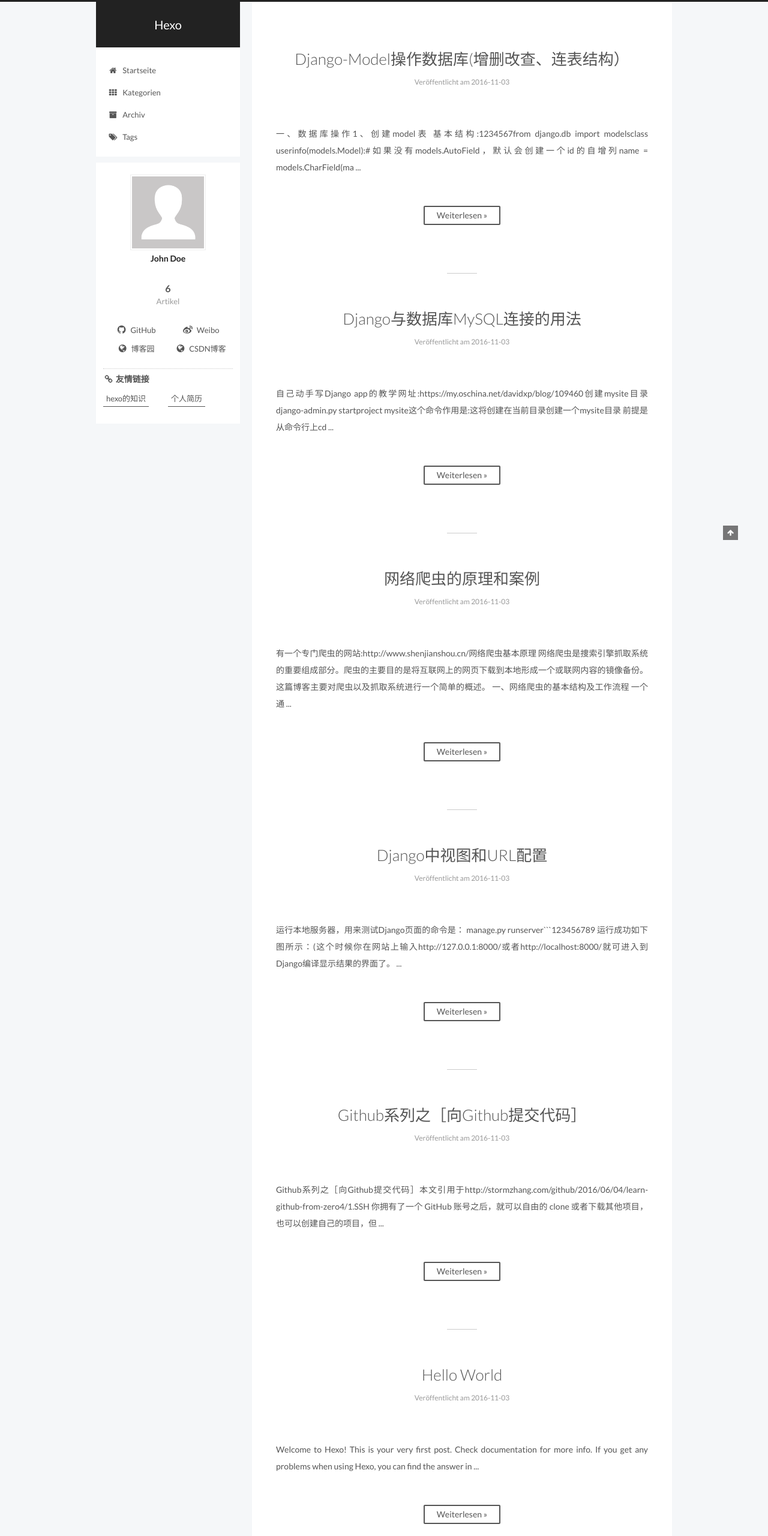
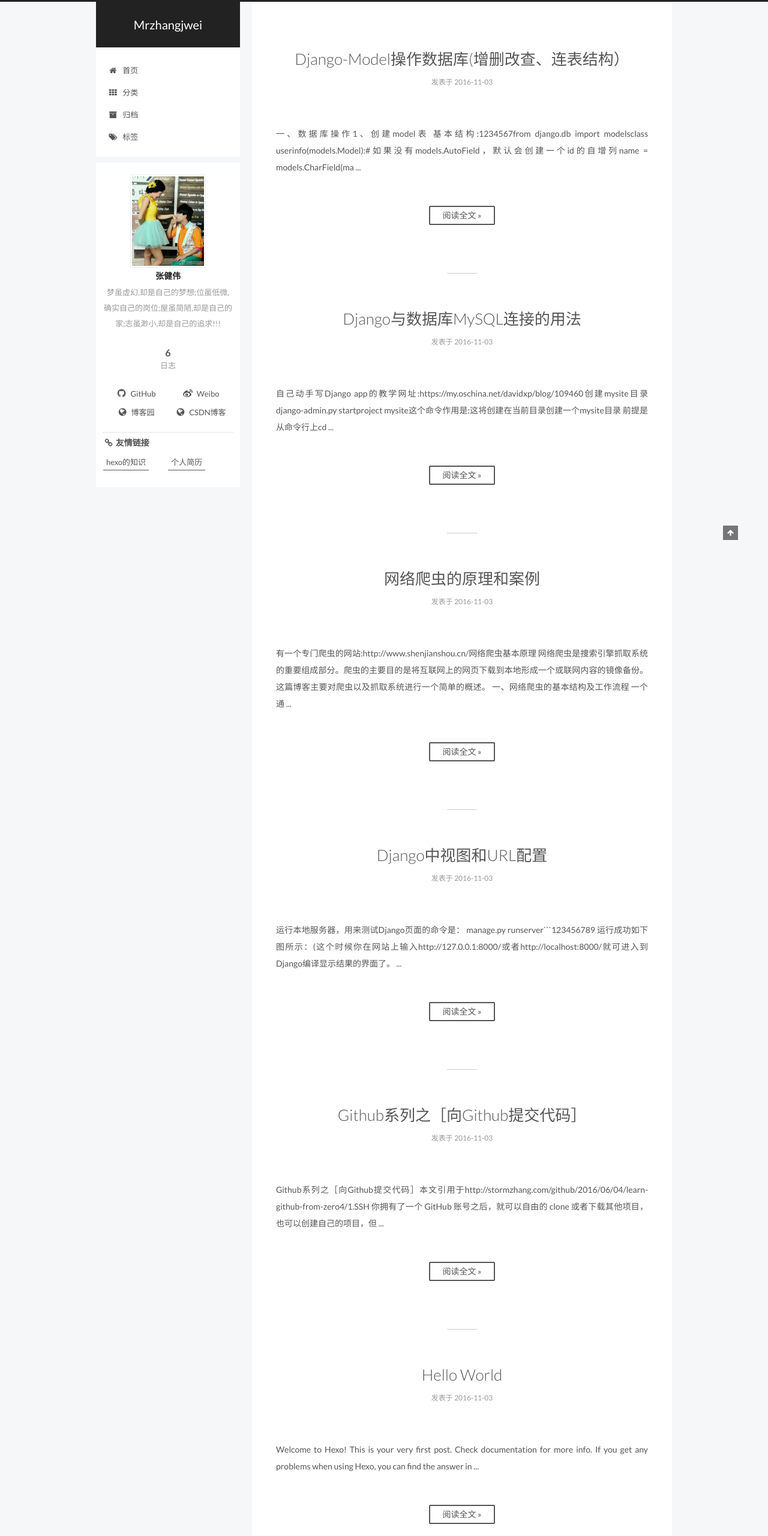
Before and after one commit to Mrzhangjwei/Mrzhangjwei.github.io, a plain HTML site: page index.html in a window 1280 px wide. Shown: the top 2560 px of the page at 60% size. Drawn offline with Linux system fonts and the light colour scheme.

Commit message:
Site updated: 2016-11-03 15:20:28

```diff
--- a/index.html
+++ b/index.html
@@ -84,12 +84,15 @@
 
 
 
+<meta name="description" content="梦虽虚幻,却是自己的梦想;位虽低微,确实自己的岗位;屋虽简陋,却是自己的家;志虽渺小,却是自己的追求!!!">
 <meta property="og:type" content="website">
-<meta property="og:title" content="Hexo">
+<meta property="og:title" content="Mrzhangjwei">
 <meta property="og:url" content="http://yoursite.com/index.html">
-<meta property="og:site_name" content="Hexo">
+<meta property="og:site_name" content="Mrzhangjwei">
+<meta property="og:description" content="梦虽虚幻,却是自己的梦想;位虽低微,确实自己的岗位;屋虽简陋,却是自己的家;志虽渺小,却是自己的追求!!!">
 <meta name="twitter:card" content="summary">
-<meta name="twitter:title" content="Hexo">
+<meta name="twitter:title" content="Mrzhangjwei">
+<meta name="twitter:description" content="梦虽虚幻,却是自己的梦想;位虽低微,确实自己的岗位;屋虽简陋,却是自己的家;志虽渺小,却是自己的追求!!!">
 
 
 
@@ -113,10 +116,10 @@
   <link rel="canonical" href="http://yoursite.com/"/>
 
 
-  <title> Hexo </title>
+  <title> Mrzhangjwei </title>
 </head>
 
-<body itemscope itemtype="//schema.org/WebPage" lang="">
+<body itemscope itemtype="//schema.org/WebPage" lang="zh-Hans">
 
 
 
@@ -146,7 +149,7 @@
   <div class="custom-logo-site-title">
     <a href="/"  class="brand" rel="start">
       <span class="logo-line-before"><i></i></span>
-      <span class="site-title">Hexo</span>
+      <span class="site-title">Mrzhangjwei</span>
       <span class="logo-line-after"><i></i></span>
     </a>
   </div>
@@ -173,7 +176,7 @@
 
               <i class="menu-item-icon fa fa-fw fa-home"></i> <br />
 
-            Startseite
+            首页
           </a>
         </li>
 
@@ -183,7 +186,7 @@
 
               <i class="menu-item-icon fa fa-fw fa-th"></i> <br />
 
-            Kategorien
+            分类
           </a>
         </li>
 
@@ -193,7 +196,7 @@
 
               <i class="menu-item-icon fa fa-fw fa-archive"></i> <br />
 
-            Archiv
+            归档
           </a>
         </li>
 
@@ -203,7 +206,7 @@
 
               <i class="menu-item-icon fa fa-fw fa-tags"></i> <br />
 
-            Tags
+            标签
           </a>
         </li>
 
@@ -259,7 +262,7 @@
             <span class="post-meta-item-icon">
               <i class="fa fa-calendar-o"></i>
             </span>
-            <span class="post-meta-item-text">Veröffentlicht am</span>
+            <span class="post-meta-item-text">发表于</span>
             <time itemprop="dateCreated" datetime="2016-11-03T15:10:52+08:00" content="2016-11-03">
               2016-11-03
             </time>
@@ -296,7 +299,7 @@
 
           <div class="post-more-link text-center">
             <a class="btn" href="/2016/11/03/Django-Model/#more" rel="contents">
-              Weiterlesen &raquo;
+              阅读全文 &raquo;
             </a>
           </div>
 
@@ -359,7 +362,7 @@
             <span class="post-meta-item-icon">
               <i class="fa fa-calendar-o"></i>
             </span>
-            <span class="post-meta-item-text">Veröffentlicht am</span>
+            <span class="post-meta-item-text">发表于</span>
             <time itemprop="dateCreated" datetime="2016-11-03T15:10:52+08:00" content="2016-11-03">
               2016-11-03
             </time>
@@ -396,7 +399,7 @@
 
           <div class="post-more-link text-center">
             <a class="btn" href="/2016/11/03/Django-MySQL/#more" rel="contents">
-              Weiterlesen &raquo;
+              阅读全文 &raquo;
             </a>
           </div>
 
@@ -459,7 +462,7 @@
             <span class="post-meta-item-icon">
               <i class="fa fa-calendar-o"></i>
             </span>
-            <span class="post-meta-item-text">Veröffentlicht am</span>
+            <span class="post-meta-item-text">发表于</span>
             <time itemprop="dateCreated" datetime="2016-11-03T15:10:52+08:00" content="2016-11-03">
               2016-11-03
             </time>
@@ -496,7 +499,7 @@
 
           <div class="post-more-link text-center">
             <a class="btn" href="/2016/11/03/Internet-worm/#more" rel="contents">
-              Weiterlesen &raquo;
+              阅读全文 &raquo;
             </a>
           </div>
 
@@ -559,7 +562,7 @@
             <span class="post-meta-item-icon">
               <i class="fa fa-calendar-o"></i>
             </span>
-            <span class="post-meta-item-text">Veröffentlicht am</span>
+            <span class="post-meta-item-text">发表于</span>
             <time itemprop="dateCreated" datetime="2016-11-03T15:10:52+08:00" content="2016-11-03">
               2016-11-03
             </time>
@@ -595,7 +598,7 @@
 
           <div class="post-more-link text-center">
             <a class="btn" href="/2016/11/03/django_view/#more" rel="contents">
-              Weiterlesen &raquo;
+              阅读全文 &raquo;
             </a>
           </div>
 
@@ -658,7 +661,7 @@
             <span class="post-meta-item-icon">
               <i class="fa fa-calendar-o"></i>
             </span>
-            <span class="post-meta-item-text">Veröffentlicht am</span>
+            <span class="post-meta-item-text">发表于</span>
             <time itemprop="dateCreated" datetime="2016-11-03T15:10:52+08:00" content="2016-11-03">
               2016-11-03
             </time>
@@ -694,7 +697,7 @@
 
           <div class="post-more-link text-center">
             <a class="btn" href="/2016/11/03/github-submit/#more" rel="contents">
-              Weiterlesen &raquo;
+              阅读全文 &raquo;
             </a>
           </div>
 
@@ -757,7 +760,7 @@
             <span class="post-meta-item-icon">
               <i class="fa fa-calendar-o"></i>
             </span>
-            <span class="post-meta-item-text">Veröffentlicht am</span>
+            <span class="post-meta-item-text">发表于</span>
             <time itemprop="dateCreated" datetime="2016-11-03T14:32:40+08:00" content="2016-11-03">
               2016-11-03
             </time>
@@ -793,7 +796,7 @@
 
           <div class="post-more-link text-center">
             <a class="btn" href="/2016/11/03/hello-world/#more" rel="contents">
-              Weiterlesen &raquo;
+              阅读全文 &raquo;
             </a>
           </div>
 
@@ -855,16 +858,16 @@
       <section class="site-overview sidebar-panel  sidebar-panel-active ">
         <div class="site-author motion-element" itemprop="author" itemscope itemtype="//schema.org/Person">
           <img class="site-author-image" itemprop="image"
-               src="/images/avatar.gif"
-               alt="John Doe" />
-          <p class="site-author-name" itemprop="name">John Doe</p>
-          <p class="site-description motion-element" itemprop="description"></p>
+               src="/images/ai.jpg"
+               alt="张健伟" />
+          <p class="site-author-name" itemprop="name">张健伟</p>
+          <p class="site-description motion-element" itemprop="description">梦虽虚幻,却是自己的梦想;位虽低微,确实自己的岗位;屋虽简陋,却是自己的家;志虽渺小,却是自己的追求!!!</p>
         </div>
         <nav class="site-state motion-element">
           <div class="site-state-item site-state-posts">
             <a href="/archives">
               <span class="site-state-item-count">6</span>
-              <span class="site-state-item-name">Artikel</span>
+              <span class="site-state-item-name">日志</span>
             </a>
           </div>
 
@@ -963,15 +966,15 @@
   <span class="with-love">
     <i class="fa fa-heart"></i>
   </span>
-  <span class="author" itemprop="copyrightHolder">John Doe</span>
+  <span class="author" itemprop="copyrightHolder">张健伟</span>
 </div>
 
 <div class="powered-by">
-  Erstellt mit  <a class="theme-link" href="https://hexo.io">Hexo</a>
+  由 <a class="theme-link" href="https://hexo.io">Hexo</a> 强力驱动
 </div>
 
 <div class="theme-info">
-  Theme -
+  主题 -
   <a class="theme-link" href="https://github.com/iissnan/hexo-theme-next">
     NexT.Pisces
   </a>
```
Also changed, not shown: 2016/11/03/Django-Model/index.html (+19 -19 lines), 2016/11/03/Django-MySQL/index.html (+19 -19 lines), 2016/11/03/Internet-worm/index.html (+19 -19 lines), 2016/11/03/django_view/index.html (+19 -19 lines), 2016/11/03/github-submit/index.html (+19 -19 lines), 2016/11/03/hello-world/index.html (+19 -19 lines), archives/2016/11/index.html (+22 -19 lines), archives/2016/index.html (+22 -19 lines), archives/index.html (+22 -19 lines), categories/index.html (+19 -16 lines).
